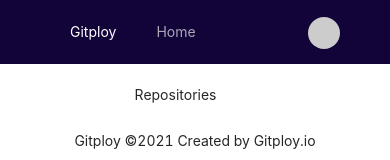
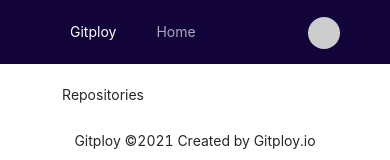
Before and after one commit to gitploy-io/gitploy, a React (Create React App) app in the folder ui/: page / in a window 390 px wide. Shown: the top 160 px of the page. Built offline with nearby package versions, Linux system fonts and the light colour scheme; no server answers.

Commit message:
fix: fix responsive

```diff
--- a/ui/src/views/Main.tsx
+++ b/ui/src/views/Main.tsx
@@ -62,7 +62,11 @@ export default function Main(props: any) {
             </Header>
             <Content style={{ padding: '0 50px' }}>
                 <Row>
-                    <Col span={10} offset={7}>
+                    <Col
+                        span={22}
+                        offset={1}
+                        md={{span: 14, offset: 5}}
+                        lg={{span: 10, offset: 7}}>
                         {content}
                     </Col>
                 </Row>
```
